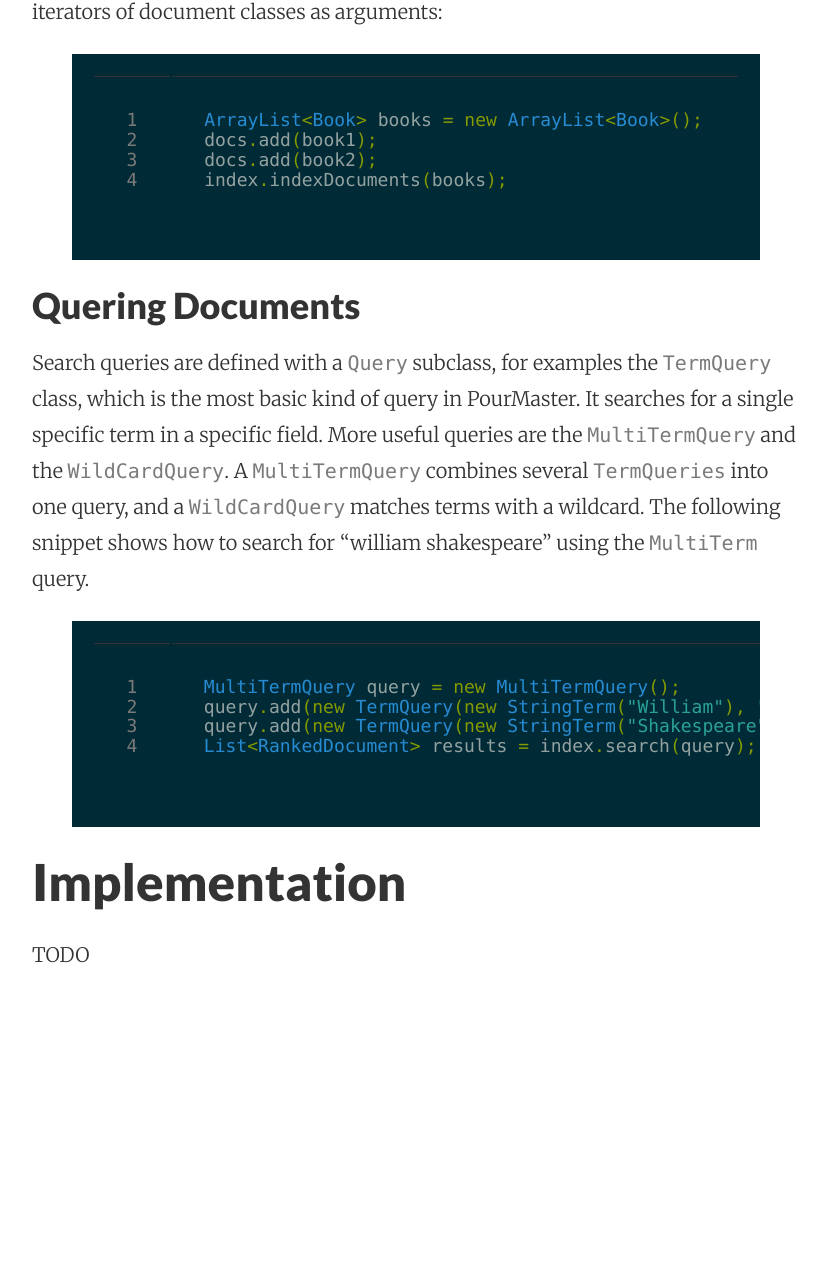
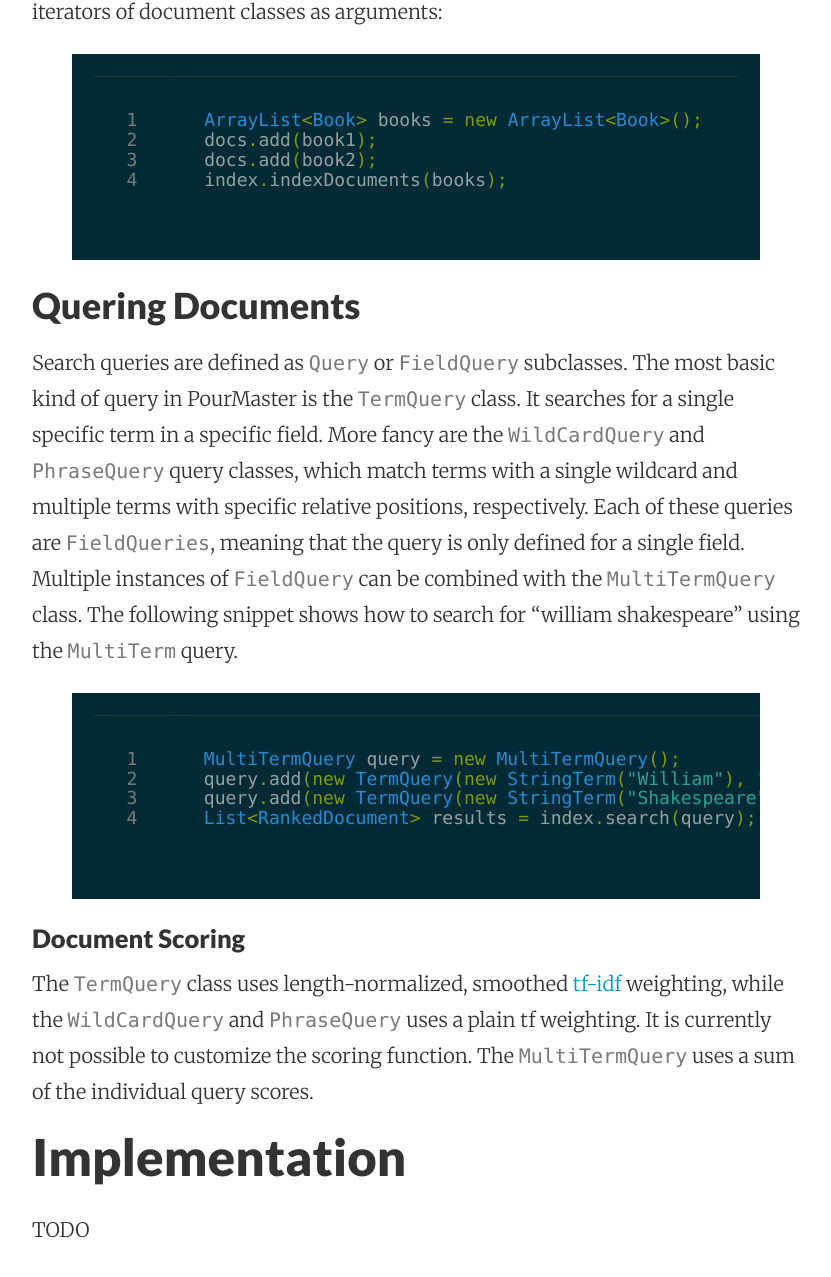
Before and after one commit to mKaloer/PourMaster, a Jekyll site: the page built from index.markdown, in a window 1280 px wide and 1400 px high, scrolled down 3152 px. Shown: the top 1277 px of the window, without its empty margins (224-1055 px from the left). Built offline with Jekyll 4.4.1, drawn with Linux system fonts in a browser that asks for light colours; Markdown is read by kramdown in place of the engine named in the settings; before the commit the page ends 4277 px from its top, so only the background shows below that.

Commit message:
Updates documentation

```diff
--- a/index.markdown
+++ b/index.markdown
@@ -93,7 +93,8 @@ index.indexDocuments(books);
 {% endhighlight %}
 
 ### Quering Documents
-Search queries are defined with a `Query` subclass, for examples the `TermQuery` class, which is the most basic kind of query in PourMaster. It searches for a single specific term in a specific field. More useful queries are the `MultiTermQuery` and the `WildCardQuery`. A `MultiTermQuery` combines several `TermQueries` into one query, and a `WildCardQuery` matches terms with a wildcard. The following snippet shows how to search for "william shakespeare" using the `MultiTerm` query.
+Search queries are defined as `Query` or `FieldQuery` subclasses. The most basic kind of query in PourMaster is the `TermQuery` class. It searches for a single specific term in a specific field. More fancy are the `WildCardQuery` and `PhraseQuery` query classes, which match terms with a single wildcard and multiple terms with specific relative positions, respectively. Each of these queries are `FieldQueries`, meaning that the query is only defined for a single field. Multiple instances of `FieldQuery` can be combined with the `MultiTermQuery` class. The following snippet shows how to search for "william shakespeare" using the `MultiTerm` query.
+
 {% highlight java linenos %}
 MultiTermQuery query = new MultiTermQuery();
 query.add(new TermQuery(new StringTerm("William"), "author"));
@@ -101,5 +102,8 @@ query.add(new TermQuery(new StringTerm("Shakespeare"), "author"));
 List<RankedDocument> results = index.search(query);
 {% endhighlight %}
 
+#### Document Scoring
+The `TermQuery` class uses length-normalized, smoothed [tf-idf](https://en.wikipedia.org/wiki/Tf%E2%80%93idf) weighting, while the `WildCardQuery` and `PhraseQuery` uses a plain tf weighting. It is currently not possible to customize the scoring function. The `MultiTermQuery` uses a sum of the individual query scores.
+
 ## Implementation
 TODO
```
